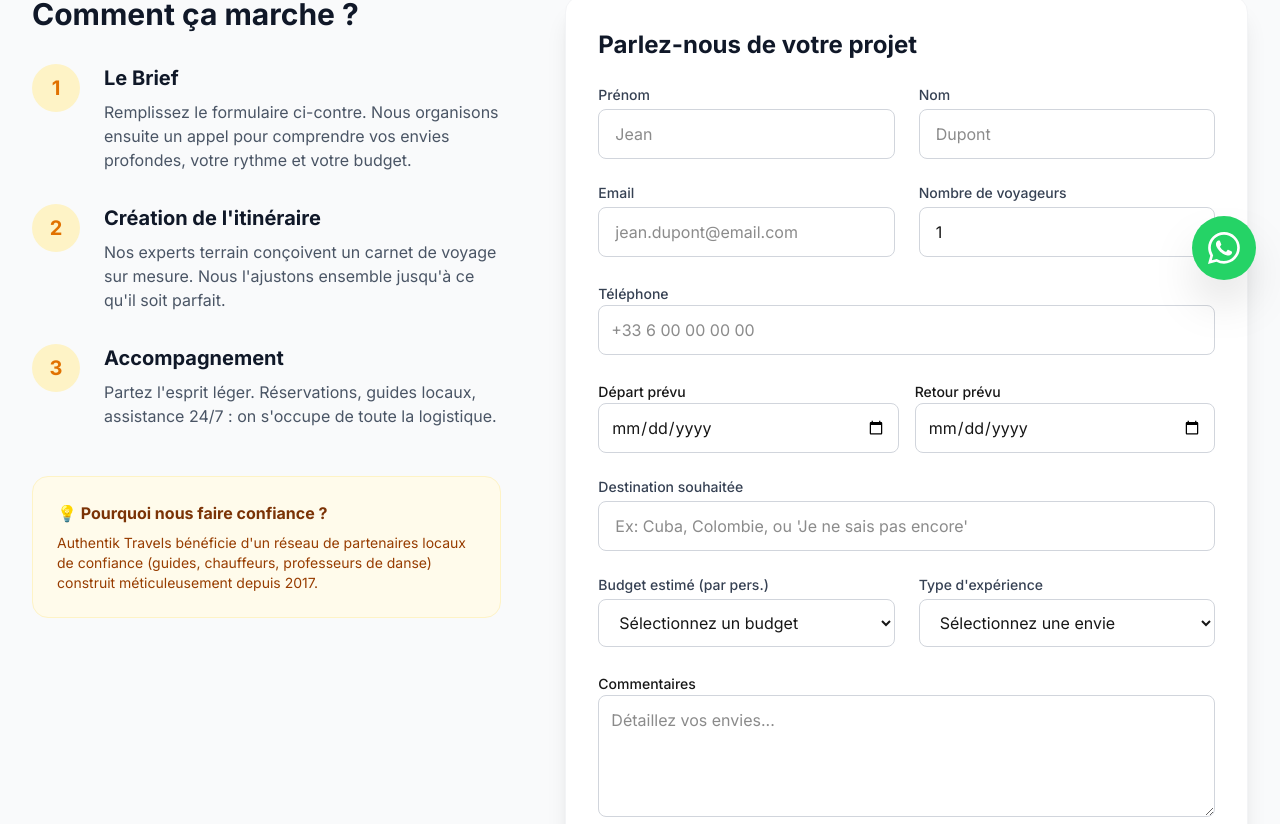
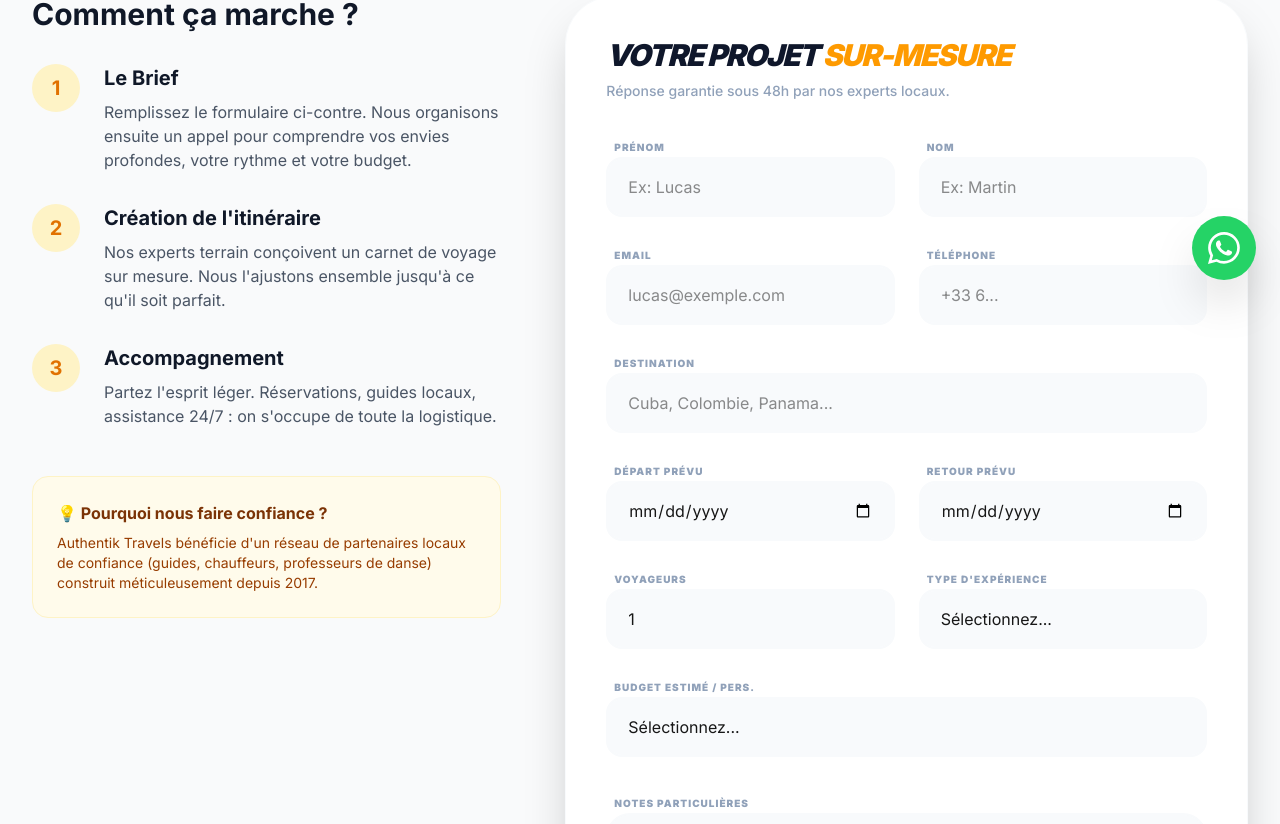
Before and after one commit to Pacorabo2/authentik-travels, a Next.js app: page /sur-mesure in a window 1280 px wide. Shown: the part 496-1320 px from the top of the page. Built offline with nearby package versions, Linux system fonts and the light colour scheme; no server answers; the database is empty.

Commit message:
feat : modifying lead contact form on /sur-mesure route

```diff
--- /dev/null
+++ b/app/(marketing)/sur-mesure/action.ts
@@ -0,0 +1,56 @@
+"use server";
+
+import prisma from "@/lib/prisma";
+import { revalidatePath } from "next/cache";
+
+export async function createLead(data: any) {
+  try {
+    // 1. Validation de sécurité minimale pour les dates
+    const start = new Date(data.startDate);
+    const end = new Date(data.endDate);
+
+    if (isNaN(start.getTime()) || isNaN(end.getTime())) {
+      return {
+        success: false,
+        error: "Les dates fournies ne sont pas valides.",
+      };
+    }
+
+    // 2. Création du Lead dans Prisma
+    const lead = await prisma.customLead.create({
+      data: {
+        firstName: data.firstName,
+        lastName: data.lastName,
+        email: data.email,
+        phone: data.phone,
+        destination: data.destination,
+        startDate: start,
+        endDate: end,
+        partySize: Number(data.partySize) || 1,
+        budget: data.budget,
+        experienceType: data.experienceType,
+        additionalNotes: data.additionalNotes || "",
+        status: "NEW",
+      },
+    });
+
+    // 3. Mise à jour du cache de l'admin
+    // Cela permet que la demande apparaisse direct dans ton tableau de bord sans refresh
+    revalidatePath("/admin/leads");
+
+    return {
+      success: true,
+      id: lead.id,
+      message: "Demande enregistrée avec succès.",
+    };
+  } catch (error: any) {
+    // Log précis pour le développeur (toi)
+    console.error("❌ Erreur Prisma Lead:", error.message);
+
+    return {
+      success: false,
+      error:
+        "Désolé, une erreur technique empêche l'envoi de votre demande. Veuillez nous contacter directement.",
+    };
+  }
+}
--- a/components/SurMesureForm.tsx
+++ b/components/SurMesureForm.tsx
@@ -1,19 +1,17 @@
-// components/SurMesureForm.tsx
 "use client";
 
 import { useState } from "react";
 import { useForm } from "react-hook-form";
 import { zodResolver } from "@hookform/resolvers/zod";
+import { createLead } from "../app/(marketing)/sur-mesure/action";
 import * as z from "zod";
+import { AlertCircle, CheckCircle2, Loader2, Send } from "lucide-react";
 
-// 1. DÉFINITION DE LA SÉCURITÉ (Schéma Zod)
-// On dicte ici les règles strictes que notre formulaire doit respecter
 const formSchema = z
   .object({
     firstName: z.string().min(2, "Le prénom est requis"),
     lastName: z.string().min(2, "Le nom est requis"),
     email: z.string().email("Email invalide"),
-    // Sécurité téléphone : accepte les formats internationaux, chiffres, espaces, points, parenthèses
     phone: z
       .string()
       .regex(
@@ -23,9 +21,9 @@ const formSchema = z
     destination: z.string().min(2, "Destination requise"),
     startDate: z.string().min(1, "Date de début requise"),
     endDate: z.string().min(1, "Date de fin requise"),
-    partySize: z.coerce.number().min(1),
-    budget: z.string().min(1),
-    experienceType: z.string().min(1),
+    partySize: z.coerce.number().min(1, "Minimum 1 voyageur"),
+    budget: z.string().min(1, "Budget requis"),
+    experienceType: z.string().min(1, "Type d'expérience requis"), // Était manquant dans le HTML
     additionalNotes: z.string().optional(),
   })
   .refine((data) => new Date(data.endDate) > new Date(data.startDate), {
@@ -33,284 +31,263 @@ const formSchema = z
     path: ["endDate"],
   });
 
-// On extrait le type TypeScript à partir de notre schéma Zod
 type FormData = z.infer<typeof formSchema>;
 
 export default function SurMesureForm() {
   const [isSubmitting, setIsSubmitting] = useState(false);
   const [isSuccess, setIsSuccess] = useState(false);
+  const [submittedName, setSubmittedName] = useState(""); // Pour le message de succès
+  const [error, setError] = useState<string | null>(null);
 
-  // 2. CONFIGURATION DE REACT HOOK FORM
   const {
     register,
     handleSubmit,
     formState: { errors },
   } = useForm<FormData>({
-    resolver: zodResolver(formSchema), // On connecte Zod à notre formulaire
+    resolver: zodResolver(formSchema),
     defaultValues: {
-      partySize: 1, // Donne une valeur par défaut numérique
+      partySize: 1,
       firstName: "",
       lastName: "",
       email: "",
       destination: "",
+      experienceType: "",
       budget: "",
-      experienceType: "",
     },
   });
 
-  // 3. FONCTION D'ENVOI (Version Réelle)
   const onSubmit = async (data: FormData) => {
     setIsSubmitting(true);
-    const start = new Date(data.startDate);
-    const end = new Date(data.endDate);
-
-    // Calcul du nombre de jours (Différence en ms / ms par jour)
-    const diffTime = Math.abs(end.getTime() - start.getTime());
-    const dayNumber = Math.ceil(diffTime / (1000 * 60 * 60 * 24)) + 1;
-    const nightNumber = dayNumber - 1;
-
-    const payload = {
-      ...data,
-      dayNumber,
-      nightNumber,
-      startDate: start.toISOString(),
-      endDate: end.toISOString(),
-    };
+    setError(null);
 
     try {
-      const response = await fetch("/api/sur-mesure", {
-        method: "POST",
-        headers: {
-          "Content-Type": "application/json",
-        },
-        body: JSON.stringify(payload),
-      });
-
-      if (!response.ok) {
-        const errorData = await response.json();
-        throw new Error(errorData.error || "Une erreur est survenue");
+      const result = await createLead(data);
+      if (result.success) {
+        setSubmittedName(data.firstName);
+        setIsSuccess(true);
+        window.scrollTo({ top: 0, behavior: "smooth" });
+      } else {
+        setError(result.error || "Une erreur est survenue.");
       }
-
-      // Si tout est OK
-      setIsSuccess(true);
-    } catch (error: any) {
-      console.error("Erreur lors de l'envoi :", error);
-      alert("Désolé, impossible d'envoyer votre demande : " + error.message);
+    } catch (err) {
+      setError("Connexion au serveur impossible.");
     } finally {
       setIsSubmitting(false);
     }
   };
 
-  // Affichage en cas de succès
   if (isSuccess) {
     return (
-      <div className="bg-green-50 text-green-800 p-8 rounded-2xl text-center shadow-lg border border-green-100">
-        <div className="text-4xl mb-4">✨</div>
-        <h3 className="text-2xl font-bold mb-2">
-          Demande envoyée avec succès !
+      <div className="bg-emerald-50 border border-emerald-100 p-10 rounded-[2.5rem] text-center shadow-xl animate-in fade-in zoom-in duration-500">
+        <div className="w-20 h-20 bg-emerald-500 rounded-full flex items-center justify-center mx-auto mb-6 shadow-lg shadow-emerald-200">
+          <CheckCircle2 className="text-white" size={40} />
+        </div>
+        <h3 className="text-3xl font-black italic uppercase tracking-tighter text-emerald-900 mb-4">
+          Demande <span className="text-emerald-600">reçue</span> !
         </h3>
-        <p>
-          Merci pour votre confiance. Nous analysons votre demande et vous
-          recontactons sous 48h avec une première proposition.
+        <p className="text-emerald-700 font-medium leading-relaxed max-w-md mx-auto">
+          Merci {submittedName} ! Nos experts analysent vos envies et vous
+          recontactent sous 48h.
         </p>
       </div>
     );
   }
 
-  // 4. LE DESIGN DU FORMULAIRE
   return (
     <form
       onSubmit={handleSubmit(onSubmit)}
-      className="bg-white p-8 rounded-2xl shadow-xl border border-gray-100 space-y-6"
+      className="bg-white p-10 rounded-[3rem] shadow-2xl border border-slate-50 space-y-8 relative overflow-hidden"
     >
-      <h3 className="text-2xl font-bold text-gray-900 mb-6">
-        Parlez-nous de votre projet
-      </h3>
+      {error && (
+        <div className="bg-red-50 border border-red-100 p-4 rounded-2xl flex items-center gap-3 text-red-600 animate-shake">
+          <AlertCircle size={20} />
+          <p className="text-sm font-bold">{error}</p>
+        </div>
+      )}
 
-      {/* Ligne 1 : Nom et Prénom */}
+      <div className="space-y-2">
+        <h3 className="text-3xl font-black italic uppercase tracking-tighter text-slate-900">
+          Votre projet <span className="text-amber-500">sur-mesure</span>
+        </h3>
+        <p className="text-slate-400 text-sm font-medium">
+          Réponse garantie sous 48h par nos experts locaux.
+        </p>
+      </div>
+
       <div className="grid grid-cols-1 md:grid-cols-2 gap-6">
-        <div>
-          <label className="block text-sm font-medium text-gray-700 mb-1">
+        <div className="group">
+          <label className="text-[10px] font-black uppercase tracking-widest text-slate-400 ml-2">
             Prénom
           </label>
           <input
             {...register("firstName")}
-            className="w-full px-4 py-3 rounded-lg border border-gray-300 focus:ring-2 focus:ring-amber-500 focus:border-amber-500 transition-colors"
-            placeholder="Jean"
+            className="w-full px-5 py-4 rounded-2xl border-2 border-slate-50 bg-slate-50 focus:border-amber-500 focus:bg-white transition-all outline-none"
+            placeholder="Ex: Lucas"
           />
           {errors.firstName && (
-            <p className="text-red-500 text-sm mt-1">
+            <p className="text-red-500 text-[10px] font-bold mt-1 ml-2">
               {errors.firstName.message}
             </p>
           )}
         </div>
-        <div>
-          <label className="block text-sm font-medium text-gray-700 mb-1">
+        <div className="group">
+          <label className="text-[10px] font-black uppercase tracking-widest text-slate-400 ml-2">
             Nom
           </label>
           <input
             {...register("lastName")}
-            className="w-full px-4 py-3 rounded-lg border border-gray-300 focus:ring-2 focus:ring-amber-500 focus:border-amber-500 transition-colors"
-            placeholder="Dupont"
+            className="w-full px-5 py-4 rounded-2xl border-2 border-slate-50 bg-slate-50 focus:border-amber-500 focus:bg-white transition-all outline-none"
+            placeholder="Ex: Martin"
           />
           {errors.lastName && (
-            <p className="text-red-500 text-sm mt-1">
+            <p className="text-red-500 text-[10px] font-bold mt-1 ml-2">
               {errors.lastName.message}
             </p>
           )}
         </div>
-      </div>
 
-      {/* Ligne 2 : Email et Nombre de personnes */}
-      <div className="grid grid-cols-1 md:grid-cols-2 gap-6">
-        <div>
-          <label className="block text-sm font-medium text-gray-700 mb-1">
+        <div className="group">
+          <label className="text-[10px] font-black uppercase tracking-widest text-slate-400 ml-2">
             Email
           </label>
           <input
+            {...register("email")}
             type="email"
-            {...register("email")}
-            className="w-full px-4 py-3 rounded-lg border border-gray-300 focus:ring-2 focus:ring-amber-500 focus:border-amber-500 transition-colors"
-            placeholder="jean.dupont@email.com"
+            className="w-full px-5 py-4 rounded-2xl border-2 border-slate-50 bg-slate-50 focus:border-amber-500 focus:bg-white transition-all outline-none"
+            placeholder="lucas@exemple.com"
           />
           {errors.email && (
-            <p className="text-red-500 text-sm mt-1">{errors.email.message}</p>
-          )}
-        </div>
-        <div>
-          <label className="block text-sm font-medium text-gray-700 mb-1">
-            Nombre de voyageurs
-          </label>
-          <input
-            type="number"
-            min="1"
-            {...register("partySize", { valueAsNumber: true })}
-            className="w-full px-4 py-3 rounded-lg border border-gray-300 focus:ring-2 focus:ring-amber-500 focus:border-amber-500 transition-colors"
-            placeholder="2"
-          />
-          {errors.partySize && (
-            <p className="text-red-500 text-sm mt-1">
-              {errors.partySize.message}
+            <p className="text-red-500 text-[10px] font-bold mt-1 ml-2">
+              {errors.email.message}
             </p>
           )}
         </div>
-      </div>
+        <div className="group">
+          <label className="text-[10px] font-black uppercase tracking-widest text-slate-400 ml-2">
+            Téléphone
+          </label>
+          <input
+            {...register("phone")}
+            type="tel"
+            className="w-full px-5 py-4 rounded-2xl border-2 border-slate-50 bg-slate-50 focus:border-amber-500 focus:bg-white transition-all outline-none"
+            placeholder="+33 6..."
+          />
+          {errors.phone && (
+            <p className="text-red-500 text-[10px] font-bold mt-1 ml-2">
+              {errors.phone.message}
+            </p>
+          )}
+        </div>
 
-      {/* Téléphone */}
-      <div className="space-y-1">
-        <label className="text-sm font-medium text-gray-700 mb-1">
-          Téléphone
-        </label>
-        <input
-          {...register("phone")}
-          type="tel"
-          placeholder="+33 6 00 00 00 00"
-          className="w-full p-3 border rounded-lg border border-gray-300 focus:ring-2 focus:ring-amber-500 focus:border-amber-500 transition-colors"
-        />
-        {errors.phone && (
-          <p className="text-red-500 text-xs">{errors.phone.message}</p>
-        )}
-      </div>
+        <div className="md:col-span-2 group">
+          <label className="text-[10px] font-black uppercase tracking-widest text-slate-400 ml-2">
+            Destination
+          </label>
+          <input
+            {...register("destination")}
+            className="w-full px-5 py-4 rounded-2xl border-2 border-slate-50 bg-slate-50 focus:border-amber-500 focus:bg-white transition-all outline-none"
+            placeholder="Cuba, Colombie, Panama..."
+          />
+        </div>
 
-      {/* Dates */}
-      <div className="grid grid-cols-2 gap-4">
-        <div className="space-y-1">
-          <label className="text-sm font-medium">Départ prévu</label>
+        <div className="group">
+          <label className="text-[10px] font-black uppercase tracking-widest text-slate-400 ml-2">
+            Départ prévu
+          </label>
           <input
             {...register("startDate")}
             type="date"
-            className="w-full p-3 border rounded-lg border border-gray-300 focus:ring-2 focus:ring-amber-500 focus:border-amber-500 transition-colors"
+            className="w-full px-5 py-4 rounded-2xl border-2 border-slate-50 bg-slate-50 focus:border-amber-500 focus:bg-white transition-all outline-none"
           />
         </div>
-        <div className="space-y-1">
-          <label className="text-sm font-medium">Retour prévu</label>
+        <div className="group">
+          <label className="text-[10px] font-black uppercase tracking-widest text-slate-400 ml-2">
+            Retour prévu
+          </label>
           <input
             {...register("endDate")}
             type="date"
-            className="w-full p-3 border rounded-lg border border-gray-300 focus:ring-2 focus:ring-amber-500 focus:border-amber-500 transition-colors"
+            className="w-full px-5 py-4 rounded-2xl border-2 border-slate-50 bg-slate-50 focus:border-amber-500 focus:bg-white transition-all outline-none"
           />
           {errors.endDate && (
-            <p className="text-red-500 text-xs">{errors.endDate.message}</p>
+            <p className="text-red-500 text-[10px] font-bold mt-1 ml-2">
+              {errors.endDate.message}
+            </p>
           )}
         </div>
-      </div>
 
-      {/* Ligne 3 : Destination */}
-      <div>
-        <label className="block text-sm font-medium text-gray-700 mb-1">
-          Destination souhaitée
-        </label>
-        <input
-          {...register("destination")}
-          className="w-full px-4 py-3 rounded-lg border border-gray-300 focus:ring-2 focus:ring-amber-500 focus:border-amber-500 transition-colors"
-          placeholder="Ex: Cuba, Colombie, ou 'Je ne sais pas encore'"
-        />
-        {errors.destination && (
-          <p className="text-red-500 text-sm mt-1">
-            {errors.destination.message}
-          </p>
-        )}
-      </div>
+        <div className="group">
+          <label className="text-[10px] font-black uppercase tracking-widest text-slate-400 ml-2">
+            Voyageurs
+          </label>
+          <input
+            {...register("partySize")}
+            type="number"
+            className="w-full px-5 py-4 rounded-2xl border-2 border-slate-50 bg-slate-50 focus:border-amber-500 focus:bg-white transition-all outline-none"
+          />
+        </div>
 
-      {/* Ligne 4 : Budget et Type d'expérience */}
-      <div className="grid grid-cols-1 md:grid-cols-2 gap-6">
-        <div>
-          <label className="block text-sm font-medium text-gray-700 mb-1">
-            Budget estimé (par pers.)
-          </label>
-          <select
-            {...register("budget")}
-            className="w-full px-4 py-3 rounded-lg border border-gray-300 focus:ring-2 focus:ring-amber-500 focus:border-amber-500 transition-colors bg-white"
-          >
-            <option value="">Sélectionnez un budget</option>
-            <option value="1500-2000">1500€ - 2000€</option>
-            <option value="2000-3000">2000€ - 3000€</option>
-            <option value="3000+">Plus de 3000€</option>
-          </select>
-          {errors.budget && (
-            <p className="text-red-500 text-sm mt-1">{errors.budget.message}</p>
-          )}
-        </div>
-        <div>
-          <label className="block text-sm font-medium text-gray-700 mb-1">
-            Type d&apos;expérience
+        {/* AJOUT DU CHAMP EXPERIENCE TYPE QUI BLOQUAIT TOUT */}
+        <div className="group">
+          <label className="text-[10px] font-black uppercase tracking-widest text-slate-400 ml-2">
+            Type d'expérience
           </label>
           <select
             {...register("experienceType")}
-            className="w-full px-4 py-3 rounded-lg border border-gray-300 focus:ring-2 focus:ring-amber-500 focus:border-amber-500 transition-colors bg-white"
+            className="w-full px-5 py-4 rounded-2xl border-2 border-slate-50 bg-slate-50 focus:border-amber-500 focus:bg-white transition-all outline-none appearance-none"
           >
-            <option value="">Sélectionnez une envie</option>
-            <option value="Danse et Culture">Immersion Danse & Culture</option>
-            <option value="Aventure et Nature">Aventure & Nature</option>
-            <option value="Détente et Plage">Détente & Plage</option>
-            <option value="Mixte">Un peu de tout !</option>
+            <option value="">Sélectionnez...</option>
+            <option value="Aventure">Aventure & Nature</option>
+            <option value="Culture">Culture & Histoire</option>
+            <option value="Detente">Détente & Plage</option>
           </select>
           {errors.experienceType && (
-            <p className="text-red-500 text-sm mt-1">
+            <p className="text-red-500 text-[10px] font-bold mt-1 ml-2">
               {errors.experienceType.message}
             </p>
           )}
         </div>
+
+        <div className="md:col-span-2 group">
+          <label className="text-[10px] font-black uppercase tracking-widest text-slate-400 ml-2">
+            Budget estimé / pers.
+          </label>
+          <select
+            {...register("budget")}
+            className="w-full px-5 py-4 rounded-2xl border-2 border-slate-50 bg-slate-50 focus:border-amber-500 focus:bg-white transition-all outline-none appearance-none"
+          >
+            <option value="">Sélectionnez...</option>
+            <option value="1500-2000">1500€ - 2000€</option>
+            <option value="2000-3000">2000€ - 3000€</option>
+            <option value="3000+">3000€ et +</option>
+          </select>
+        </div>
       </div>
 
-      {/* Commentaires */}
-      <div className="space-y-1">
-        <label className="text-sm font-medium">Commentaires</label>
+      <div className="group">
+        <label className="text-[10px] font-black uppercase tracking-widest text-slate-400 ml-2">
+          Notes particulières
+        </label>
         <textarea
           {...register("additionalNotes")}
-          placeholder="Détaillez vos envies..."
-          className="w-full p-3 border rounded-lg border border-gray-300 focus:ring-2 focus:ring-amber-500 focus:border-amber-500 transition-colors"
           rows={4}
+          className="w-full px-5 py-4 rounded-3xl border-2 border-slate-50 bg-slate-50 focus:border-amber-500 focus:bg-white transition-all outline-none"
+          placeholder="Dites-nous tout..."
         />
       </div>
 
-      {/* Bouton de soumission */}
       <button
         type="submit"
         disabled={isSubmitting}
-        className="w-full bg-gray-900 text-white font-bold text-lg py-4 px-8 rounded-lg hover:bg-black transition-all duration-300 shadow-lg disabled:opacity-70 disabled:cursor-not-allowed mt-4"
+        className="w-full bg-slate-900 text-white font-black uppercase text-xs tracking-[0.3em] py-6 rounded-[2rem] hover:bg-amber-500 hover:text-slate-900 transition-all shadow-xl disabled:opacity-50 flex items-center justify-center gap-3 group"
       >
-        {isSubmitting ? "Envoi en cours..." : "Créer mon voyage"}
+        {isSubmitting ? (
+          <Loader2 className="animate-spin" size={20} />
+        ) : (
+          <>
+            <Send size={16} /> Créer mon voyage
+          </>
+        )}
       </button>
     </form>
   );
```
